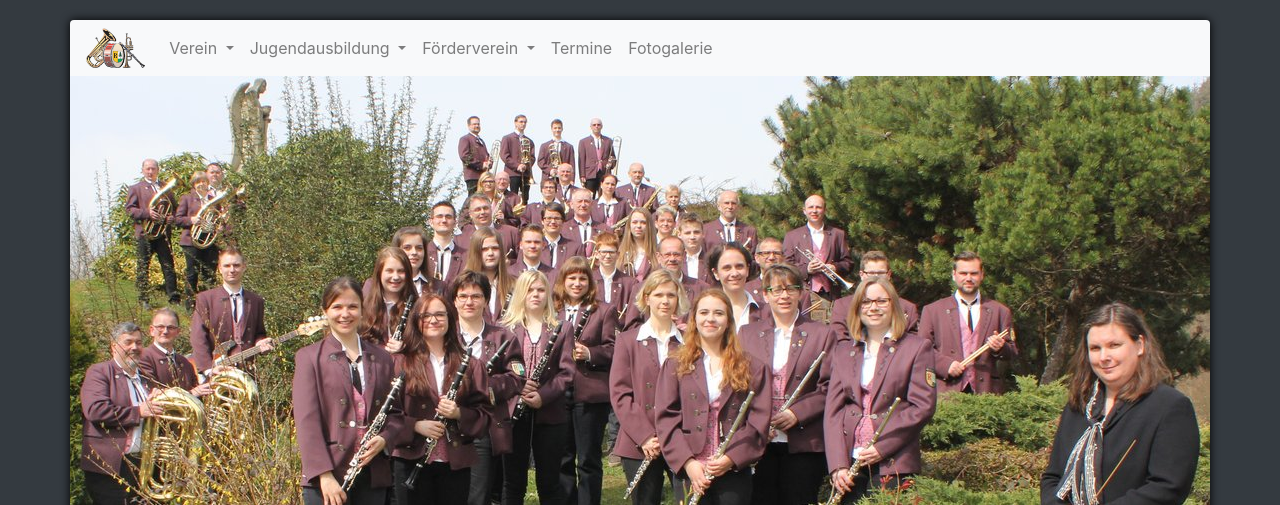
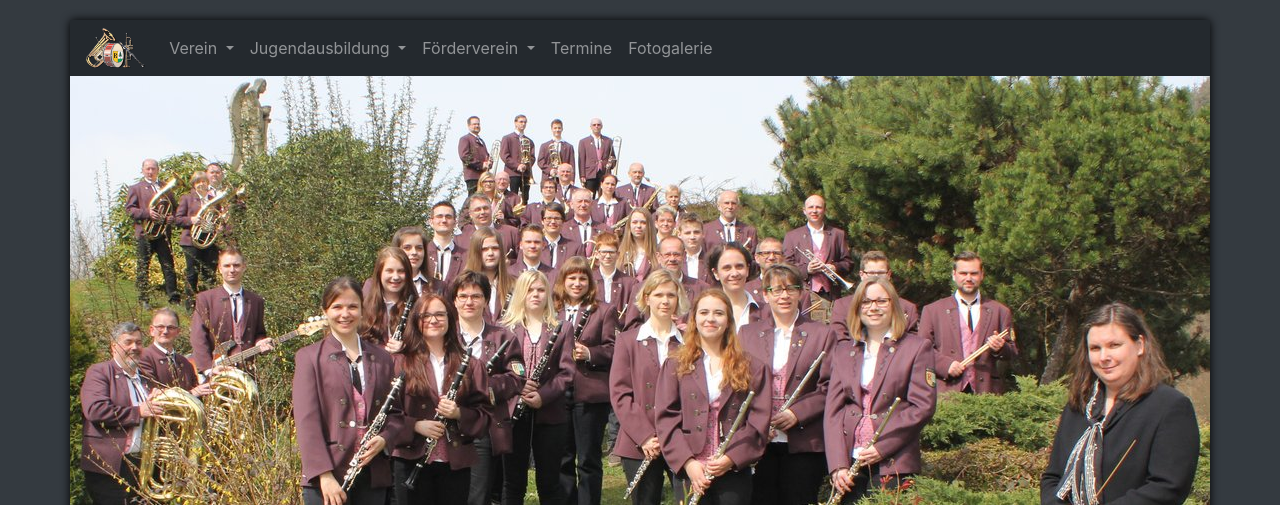
Before and after one commit to MVOReichental/Website, a PHP site: template src/main/resources/views/imprint.twig in a window 1280 px wide. Shown: the top 505 px of the page. Run offline with PHP 8.4, Linux system fonts and the light colour scheme; the template is opened without the code that fills it, so the values that code supplies are empty; some libraries are stand-ins or nearby versions.

Commit message:
Dark navbar

```diff
--- a/httpdocs/css/main-public.css
+++ b/httpdocs/css/main-public.css
@@ -16,6 +16,10 @@
         }
     }
 
+    #navbar-container {
+        background-color: #24292e;
+    }
+
     #header-img {
         width: 100%;
     }
--- a/src/main/resources/views/base/public.twig
+++ b/src/main/resources/views/base/public.twig
@@ -8,7 +8,7 @@
 
 {% block body %}
     <div class="container bg-light" id="body">
-        <nav class="navbar navbar-expand-lg navbar-light" id="navbar-container">
+        <nav class="navbar navbar-expand-lg navbar-dark" id="navbar-container">
             <a class="navbar-brand" href="" id="logo"><img src="img/logo.png"/></a>
 
             <button class="navbar-toggler" type="button" data-toggle="collapse" data-target="#navbar">
```
